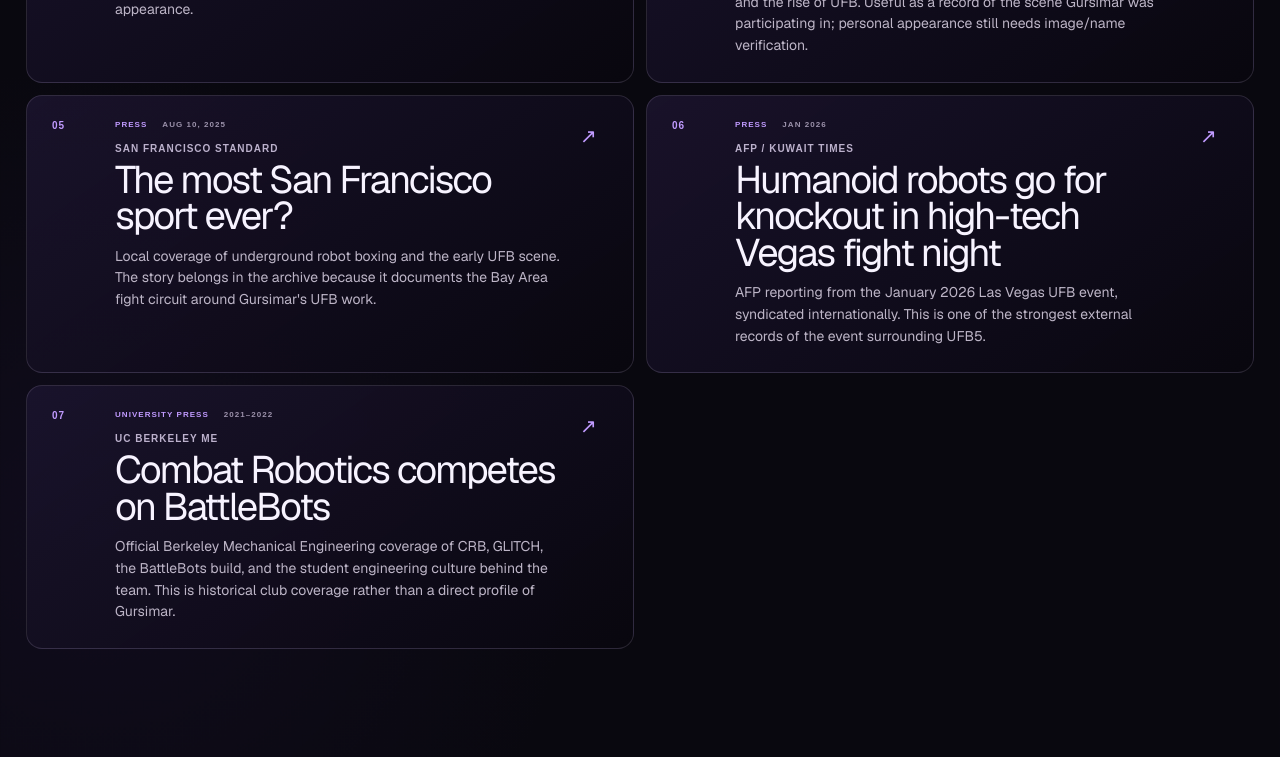
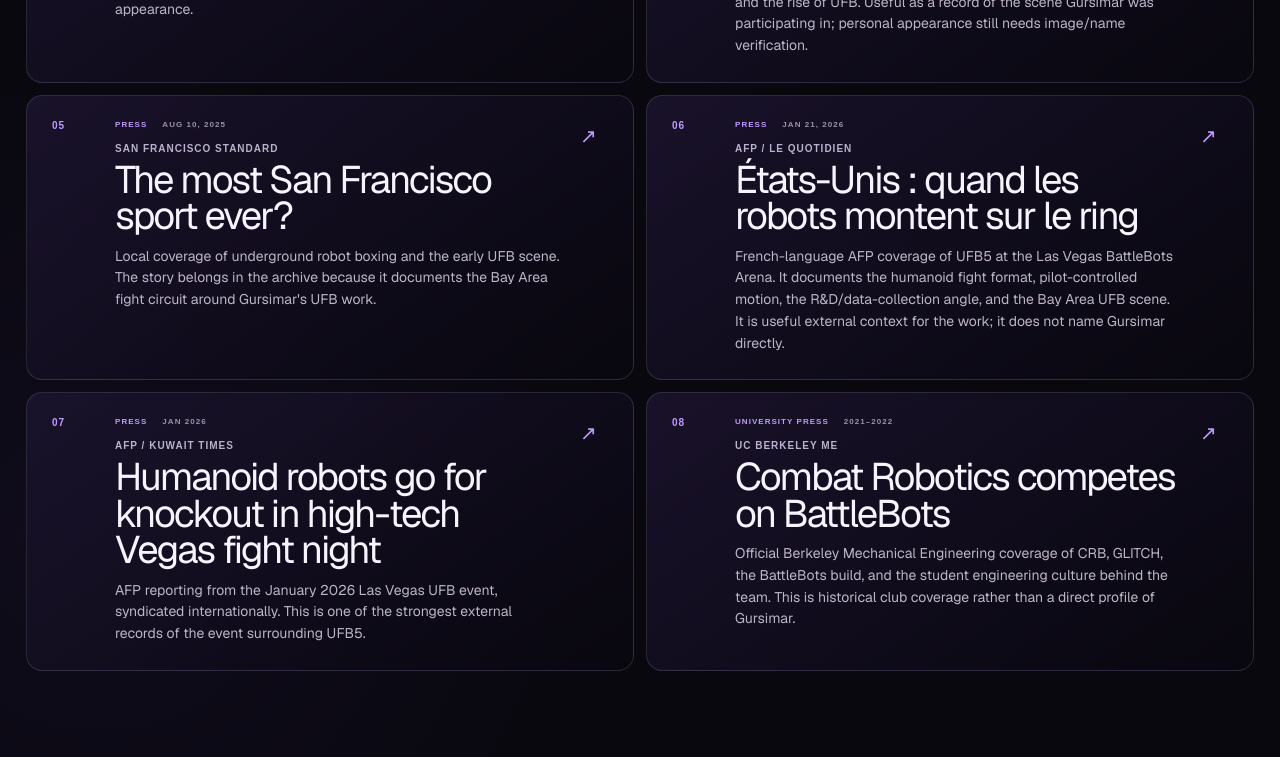
Before and after one commit to GursimarVirk/SimarWebsite, a Next.js app: page /media in a window 1280 px wide. Shown: the part 2740-3497 px from the top of the page. Built offline with nearby package versions, Linux system fonts and the light colour scheme.

Commit message:
feat: strengthen media archive and preserve source distinctions

```diff
--- a/app/media/page.tsx
+++ b/app/media/page.tsx
@@ -104,6 +104,15 @@ const articles: MediaItem[] = [
     date: "AUG 10, 2025",
     href: "https://sfstandard.com/2025/08/10/robot-boxing-match-sf/",
     tag: "BAY AREA PRESS",
+  },
+  {
+    type: "PRESS",
+    source: "AFP / LE QUOTIDIEN",
+    title: "États-Unis : quand les robots montent sur le ring",
+    description: "French-language AFP coverage of UFB5 at the Las Vegas BattleBots Arena. It documents the humanoid fight format, pilot-controlled motion, the R&D/data-collection angle, and the Bay Area UFB scene. It is useful external context for the work; it does not name Gursimar directly.",
+    date: "JAN 21, 2026",
+    href: "https://lequotidien.lu/culture/magazine-etats-unis-quand-les-robots-montent-sur-le-ring/",
+    tag: "FRENCH PRESS",
   },
   {
     type: "PRESS",
@@ -305,7 +314,7 @@ export default function MediaPage() {
         <p className="eyebrow">VERIFICATION NOTE</p>
         <div>
           <h2>I'm keeping the archive honest.</h2>
-          <p>Some links document the scene or the organizations Gursimar worked with; others directly feature her. Cards marked as verification leads are intentionally described that way until the exact name, photograph, or timestamp is matched. The next pass is to recover the original UFB Twitch VODs, YouTube fight uploads, Berkeley × Stanford footage, the French-language article reference, and the original E29 project URL.</p>
+          <p>Source quality is intentional: direct interviews and personal project links are separated from broader press and organization records. The French AFP piece is preserved as event context rather than presented as a personal profile. The old portfolio's original UFB Twitch clip/VOD trail and Google Drive / Slides deliverables are also preserved through the relevant project pages.</p>
         </div>
       </section>
 
```
